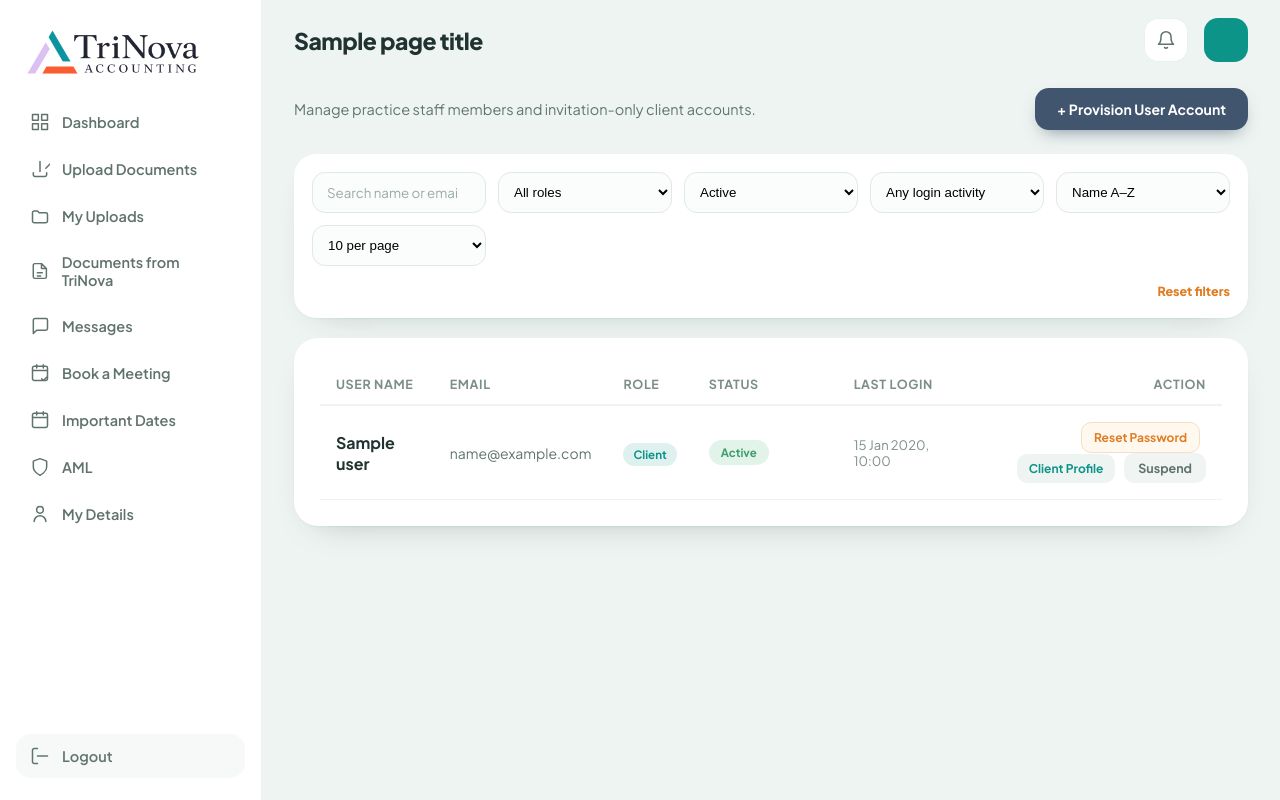
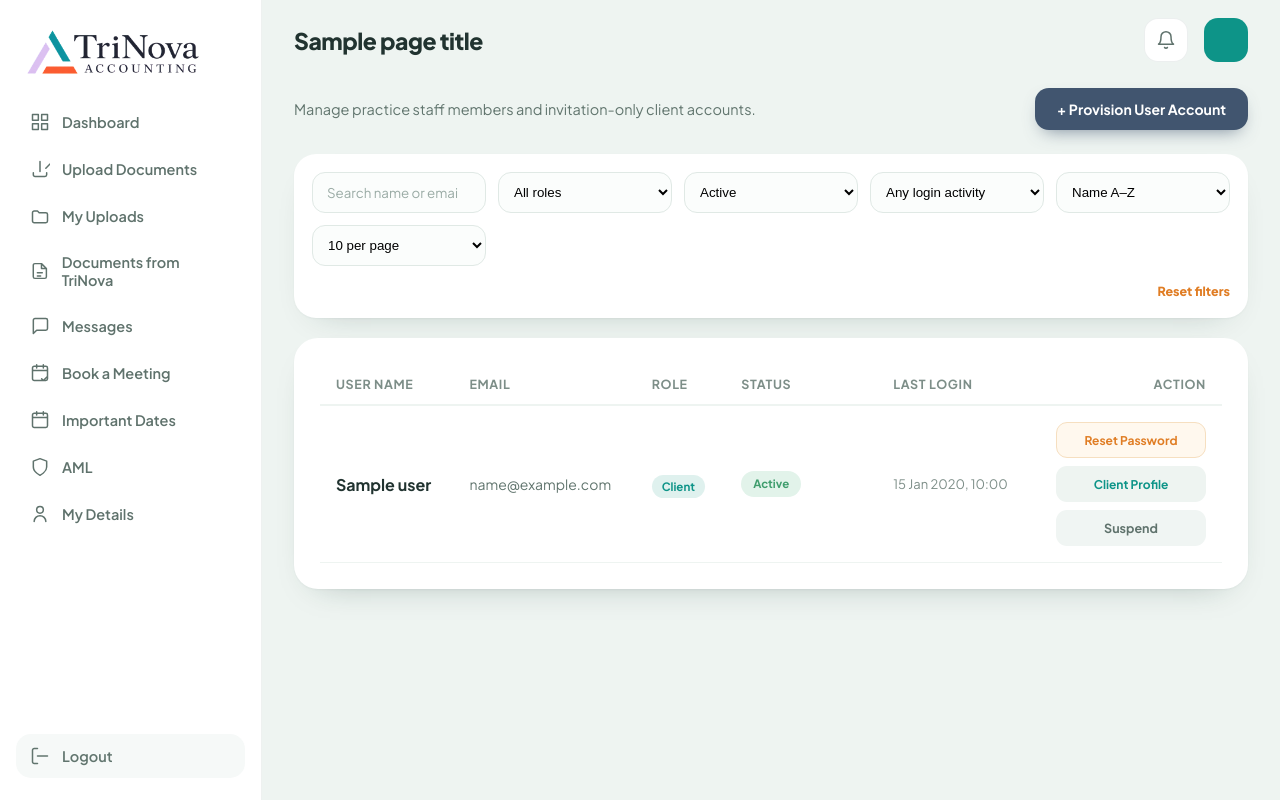
Before and after one commit to Hassan-Buger/trinova_client_portal, a PHP site: template application/Views/staff/users/index.php in a window 1280 px wide. Run offline with PHP 8.4, Linux system fonts and the light colour scheme; the template is opened without the code that fills it: most values are stand-ins (such as "Sample title", 1, 10 or a date in 2020); data that the repository does not hold is empty.

Commit message:
Improve user action button spacing

```diff
--- a/application/Views/staff/users/index.php
+++ b/application/Views/staff/users/index.php
@@ -118,21 +118,23 @@
                             <td style="padding:16px;color:#7d8e88;font-size:13px">
                                 <?= $u['last_login_at'] ? date('d M Y, H:i', strtotime($u['last_login_at'])) : 'Never' ?>
                             </td>
-                            <td style="padding:16px;text-align:right">
+                            <td style="padding:16px;text-align:right;min-width:170px">
+                                <div style="display:flex;flex-direction:column;align-items:stretch;gap:8px;width:150px;margin-left:auto">
                                 <?php if($u['status'] !== 'pending_activation'): ?>
-                                    <button type="button" onclick="openUserReset(<?= (int)$u['id'] ?>, <?= htmlspecialchars(json_encode($u['name'], JSON_HEX_APOS | JSON_HEX_QUOT), ENT_QUOTES, 'UTF-8') ?>)" style="background:#fff8ee;color:#e07d24;border:1px solid #f6dfc0;padding:7px 12px;border-radius:10px;font-weight:700;font-size:12px;cursor:pointer;margin-right:6px">Reset Password</button>
+                                    <button type="button" onclick="openUserReset(<?= (int)$u['id'] ?>, <?= htmlspecialchars(json_encode($u['name'], JSON_HEX_APOS | JSON_HEX_QUOT), ENT_QUOTES, 'UTF-8') ?>)" style="width:100%;min-height:36px;background:#fff8ee;color:#e07d24;border:1px solid #f6dfc0;padding:8px 12px;border-radius:11px;font-weight:700;font-size:12px;cursor:pointer">Reset Password</button>
                                 <?php else: ?>
-                                    <span style="font-size:11.5px;color:#7d8e88;margin-right:8px">Awaiting activation</span>
+                                    <span style="display:block;text-align:center;font-size:11.5px;color:#7d8e88;padding:2px 4px">Awaiting activation</span>
                                 <?php endif; ?>
-                                <?php if(!empty($u['client_id'])): ?><a href="/staff/clients/<?= (int)$u['client_id'] ?>" style="display:inline-block;background:#eef4f1;color:#0d9488;padding:7px 12px;border-radius:10px;font-weight:700;font-size:12px;margin-right:6px">Client Profile</a><?php endif; ?>
-                                <?php if($u['status'] !== 'pending_activation'): ?><form action="/staff/users/toggle-status" method="POST" data-ajax-form style="margin:0;display:inline-block">
+                                <?php if(!empty($u['client_id'])): ?><a href="/staff/clients/<?= (int)$u['client_id'] ?>" style="display:flex;align-items:center;justify-content:center;width:100%;min-height:36px;background:#eef4f1;color:#0d9488;padding:8px 12px;border-radius:11px;font-weight:700;font-size:12px">Client Profile</a><?php endif; ?>
+                                <?php if($u['status'] !== 'pending_activation'): ?><form action="/staff/users/toggle-status" method="POST" data-ajax-form style="margin:0;width:100%">
                                     <input type="hidden" name="csrf_token" value="<?= htmlspecialchars(\Application\Core\Session::csrfToken()) ?>">
                                     <input type="hidden" name="user_id" value="<?= $u['id'] ?>">
                                     <input type="hidden" name="status" value="<?= $u['status'] === 'active' ? 'suspended' : 'active' ?>">
-                                    <button type="submit" style="background:#f0f5f3;color:#5f726c;border:none;padding:7px 14px;border-radius:10px;font-weight:700;font-size:12.5px;cursor:pointer">
+                                    <button type="submit" style="width:100%;min-height:36px;background:#f0f5f3;color:#5f726c;border:none;padding:8px 12px;border-radius:11px;font-weight:700;font-size:12.5px;cursor:pointer">
                                         <?= $u['status'] === 'active' ? 'Suspend' : 'Activate' ?>
                                     </button>
                                 </form><?php endif; ?>
+                                </div>
                             </td>
                         </tr>
                     <?php endforeach; ?>
```
